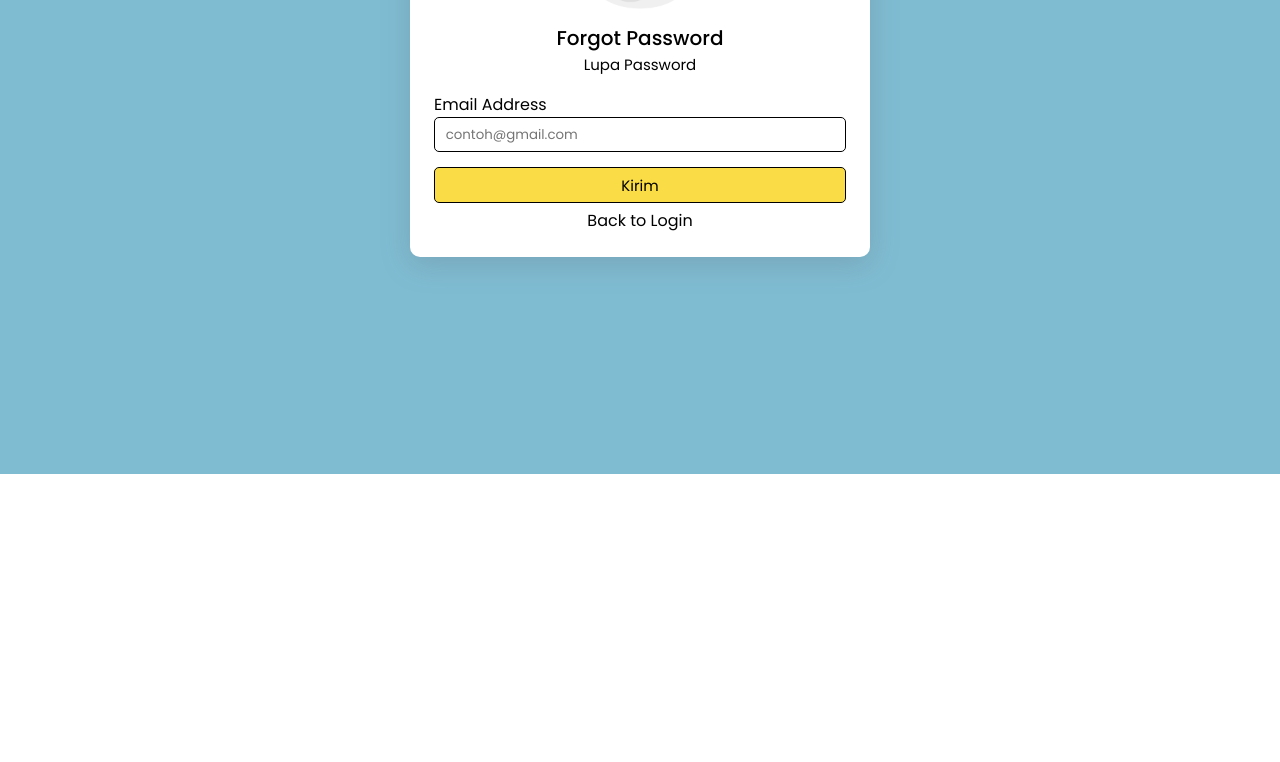
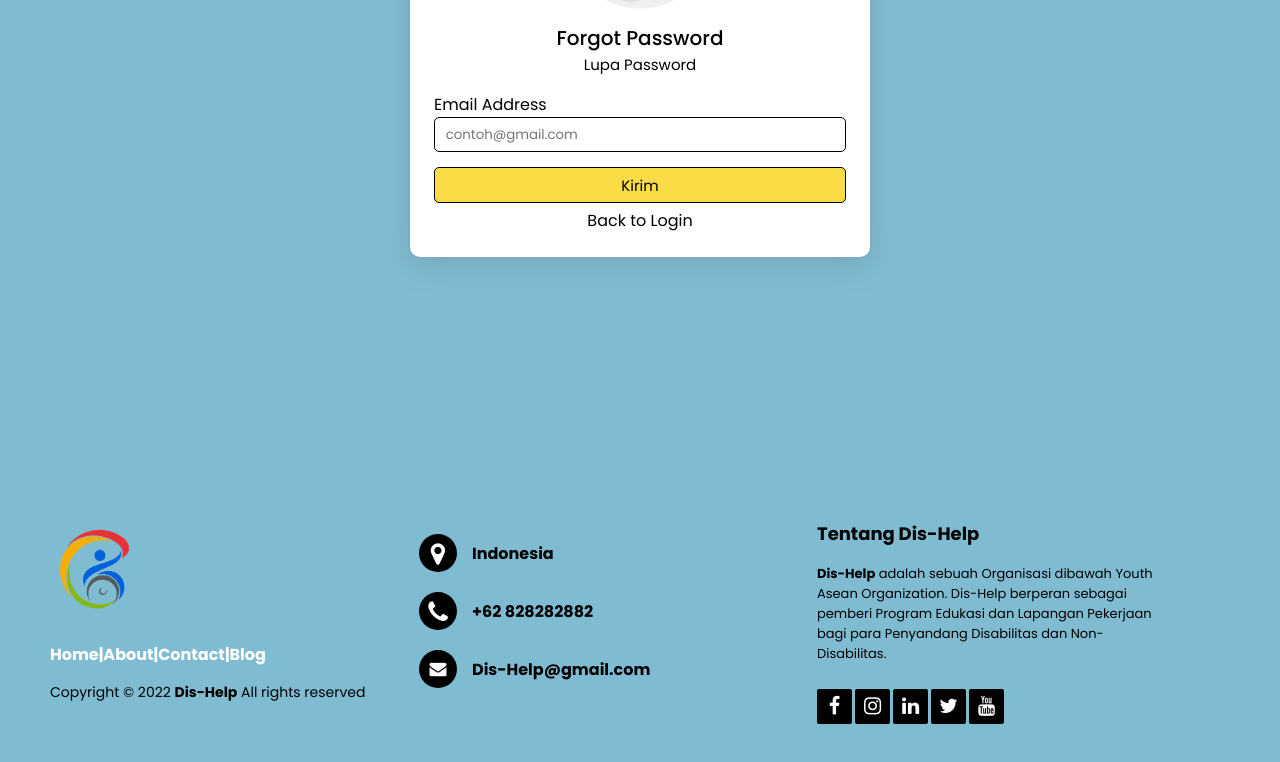
Before and after one commit to FEBE-34/FE-10-project-akhir-skilvul, a React (Create React App) app: page /forgot-password in a window 1280 px wide. Shown: the part 406-1168 px from the top of the page. Before the commit the page ends 880 px from the top, so only its background shows below. Built offline with nearby package versions, Linux system fonts and the light colour scheme.

Commit message:
Footer Kelar

```diff
--- a/public/index.html
+++ b/public/index.html
@@ -2,42 +2,20 @@
 <html lang="en">
   <head>
     <meta charset="utf-8" />
-    <link rel="icon" href="%PUBLIC_URL%/favicon.ico" />
     <meta name="viewport" content="width=device-width, initial-scale=1" />
-    <meta name="theme-color" content="#000000" />
-    <meta
-      name="description"
-      content="Web site created using create-react-app"
+    <title>React App</title>
+    <link
+      rel="stylesheet"
+      href="http://maxcdn.bootstrapcdn.com/font-awesome/4.2.0/css/font-awesome.min.css"
     />
-    <link rel="apple-touch-icon" href="%PUBLIC_URL%/logo192.png" />
-    <!--
-      manifest.json provides metadata used when your web app is installed on a
-      user's mobile device or desktop. See https://developers.google.com/web/fundamentals/web-app-manifest/
-    -->
-    <link rel="manifest" href="%PUBLIC_URL%/manifest.json" />
-    <!--
-      Notice the use of %PUBLIC_URL% in the tags above.
-      It will be replaced with the URL of the `public` folder during the build.
-      Only files inside the `public` folder can be referenced from the HTML.
-
-      Unlike "/favicon.ico" or "favicon.ico", "%PUBLIC_URL%/favicon.ico" will
-      work correctly both with client-side routing and a non-root public URL.
-      Learn how to configure a non-root public URL by running `npm run build`.
-    -->
-    <title>React App</title>
+    <link
+      href="http://fonts.googleapis.com/css?family=Cookie"
+      rel="stylesheet"
+      type="text/css"
+    />
   </head>
   <body>
     <noscript>You need to enable JavaScript to run this app.</noscript>
     <div id="root"></div>
-    <!--
-      This HTML file is a template.
-      If you open it directly in the browser, you will see an empty page.
-
-      You can add webfonts, meta tags, or analytics to this file.
-      The build step will place the bundled scripts into the <body> tag.
-
-      To begin the development, run `npm start` or `yarn start`.
-      To create a production bundle, use `npm run build` or `yarn build`.
-    -->
   </body>
 </html>
--- a/src/App.js
+++ b/src/App.js
@@ -5,6 +5,7 @@ import Signup from "./pages/Signup";
 import ForgotPassword from "./pages/ForgotPassword";
 import LandingPage from "./pages/LandingPage";
 import Navbar from "./components/Navbar";
+import Footer from "./components/Footer";
 
 function App() {
   return (
@@ -16,6 +17,7 @@ function App() {
         <Route path="/signup" element={<Signup />} />
         <Route path="/forgot-password" element={<ForgotPassword />} />
       </Routes>
+      <Footer />
     </Router>
   );
 }
--- /dev/null
+++ b/src/assets/css/Footer.css
@@ -0,0 +1,164 @@
+footer {
+  position: fixed;
+  bottom: 0;
+}
+
+@media (max-height: 800px) {
+  footer {
+    position: static;
+  }
+  header {
+    padding-top: 40px;
+  }
+}
+
+.footer-distributed {
+  background-color: #7fbcd2;
+  box-sizing: border-box;
+  width: 100%;
+  text-align: left;
+  font: bold 16px sans-serif;
+  padding: 50px 50px 60px 50px;
+}
+
+.footer-distributed .footer-left,
+.footer-distributed .footer-center,
+.footer-distributed .footer-right {
+  display: inline-block;
+  vertical-align: top;
+}
+
+/* Footer left */
+
+.footer-distributed .footer-left {
+  width: 30%;
+}
+
+.footer-distributed img {
+  width: 90px;
+}
+
+.footer-distributed h3 span {
+  color: #e0ac1c;
+}
+
+.footer-distributed .footer-links {
+  color: #ffffff;
+  margin: 20px 0 12px;
+}
+
+.footer-distributed .footer-links a {
+  display: inline-block;
+  line-height: 1.8;
+  text-decoration: none;
+  color: inherit;
+}
+
+.footer-distributed .footer-company-name {
+  color: black;
+  font-size: 14px;
+  font-weight: normal;
+  margin: 0;
+}
+
+.footer-distributed .footer-center {
+  width: 35%;
+}
+
+.footer-distributed .footer-center i {
+  background-color: black;
+  color: #ffffff;
+  font-size: 25px;
+  width: 38px;
+  height: 38px;
+  border-radius: 50%;
+  text-align: center;
+  line-height: 42px;
+  margin: 10px 15px;
+  vertical-align: middle;
+}
+
+.footer-distributed .footer-center i.fa-envelope {
+  font-size: 17px;
+  line-height: 38px;
+}
+
+.footer-distributed .footer-center p {
+  display: inline-block;
+  color: black;
+  vertical-align: middle;
+  margin: 0;
+}
+
+.footer-distributed .footer-center p span {
+  display: block;
+  font-weight: normal;
+  font-size: 14px;
+  line-height: 2;
+}
+
+.footer-distributed .footer-center p a {
+  color: black;
+  text-decoration: none;
+}
+
+.footer-distributed .footer-right {
+  width: 30%;
+}
+
+.footer-distributed .footer-company-about {
+  line-height: 20px;
+  color: black;
+  font-size: 13px;
+  font-weight: normal;
+  margin: 0;
+}
+
+.footer-distributed .footer-company-about span {
+  display: block;
+  color: black;
+  font-size: 18px;
+  font-weight: bold;
+  margin-bottom: 20px;
+}
+
+.footer-distributed .footer-icons {
+  margin-top: 25px;
+}
+
+.footer-distributed .footer-icons a {
+  display: inline-block;
+  width: 35px;
+  height: 35px;
+  cursor: pointer;
+  background-color: black;
+  border-radius: 2px;
+  font-size: 20px;
+  color: #ffffff;
+  text-align: center;
+  line-height: 35px;
+  margin-right: 3px;
+  margin-bottom: 5px;
+}
+
+.footer-distributed .footer-icons a:hover {
+  background-color: #3f71ea;
+}
+
+.footer-links a:hover {
+  color: #3f71ea;
+}
+
+@media (max-width: 880px) {
+  .footer-distributed .footer-left,
+  .footer-distributed .footer-center,
+  .footer-distributed .footer-right {
+    display: block;
+    width: 100%;
+    margin-bottom: 40px;
+    text-align: center;
+  }
+  .footer-distributed .footer-center i {
+    margin-left: 0;
+  }
+}
--- /dev/null
+++ b/src/components/Footer.js
@@ -0,0 +1,64 @@
+import React from "react";
+import "../assets/css/Footer.css";
+import logo from "../assets/img/logo.png";
+
+function Footer() {
+  return (
+    <footer className="footer-distributed">
+      <div className="footer-left">
+        <img src={logo} className="footer-logo" />
+        <p className="footer-links">
+          <a href="#">Home</a>|<a href="#">About</a>|<a href="#">Contact</a>|
+          <a href="#">Blog</a>
+        </p>
+        <p className="footer-company-name">
+          Copyright © 2022 <strong>Dis-Help</strong> All rights reserved
+        </p>
+      </div>
+      <div className="footer-center">
+        <div>
+          <i className="fa fa-map-marker" />
+          <p>Indonesia</p>
+        </div>
+        <div>
+          <i className="fa fa-phone" />
+          <p>+62 828282882</p>
+        </div>
+        <div>
+          <i className="fa fa-envelope" />
+          <p>
+            <a href="">Dis-Help@gmail.com</a>
+          </p>
+        </div>
+      </div>
+      <div className="footer-right">
+        <p className="footer-company-about">
+          <span>Tentang Dis-Help</span>
+          <strong>Dis-Help</strong> adalah sebuah Organisasi dibawah Youth Asean
+          Organization. Dis-Help berperan sebagai pemberi Program Edukasi dan
+          Lapangan Pekerjaan bagi para Penyandang Disabilitas dan
+          Non-Disabilitas.
+        </p>
+        <div className="footer-icons">
+          <a href="#">
+            <i className="fa fa-facebook" />
+          </a>
+          <a href="#">
+            <i className="fa fa-instagram" />
+          </a>
+          <a href="#">
+            <i className="fa fa-linkedin" />
+          </a>
+          <a href="#">
+            <i className="fa fa-twitter" />
+          </a>
+          <a href="#">
+            <i className="fa fa-youtube" />
+          </a>
+        </div>
+      </div>
+    </footer>
+  );
+}
+
+export default Footer;
```
